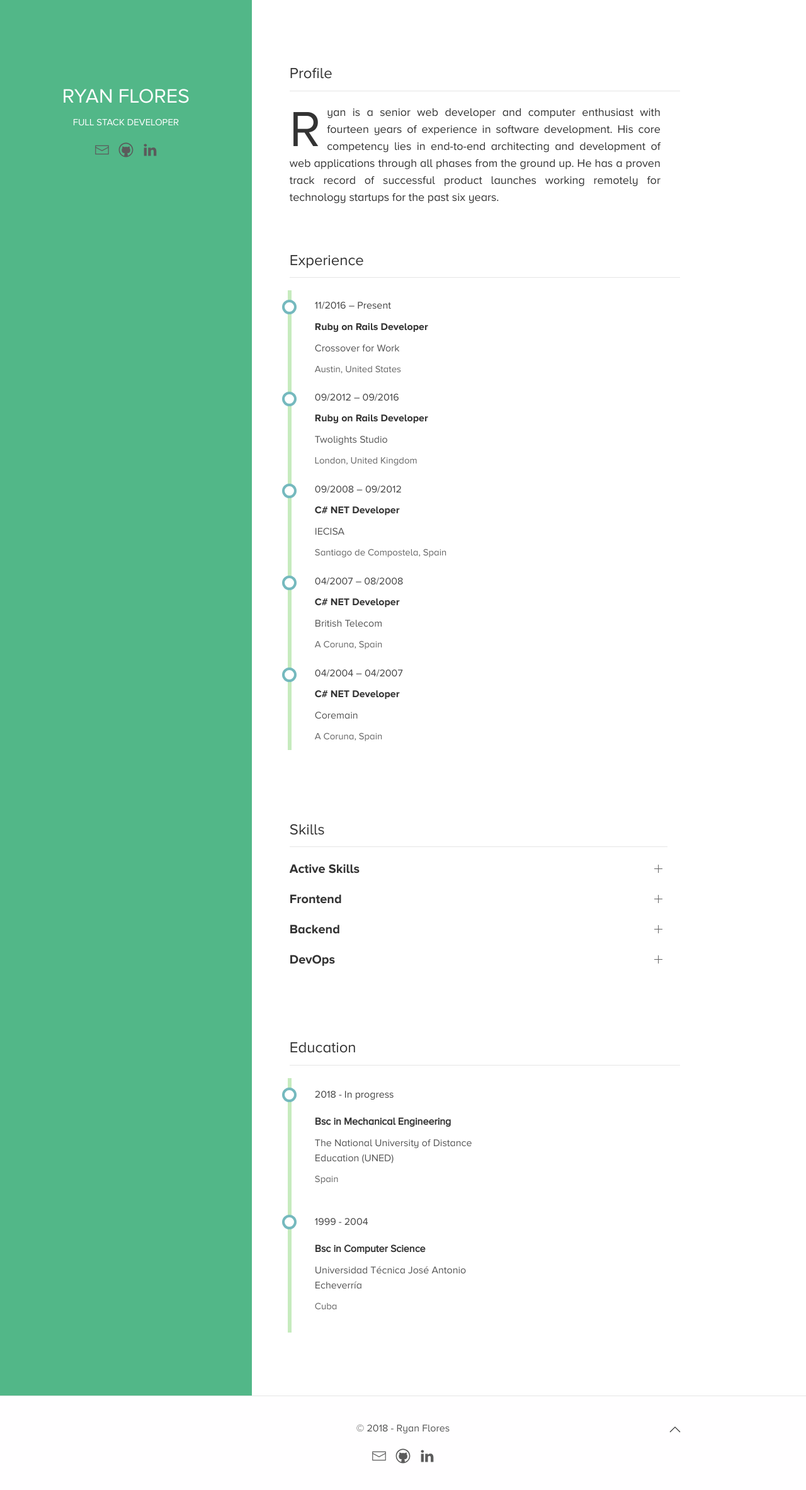
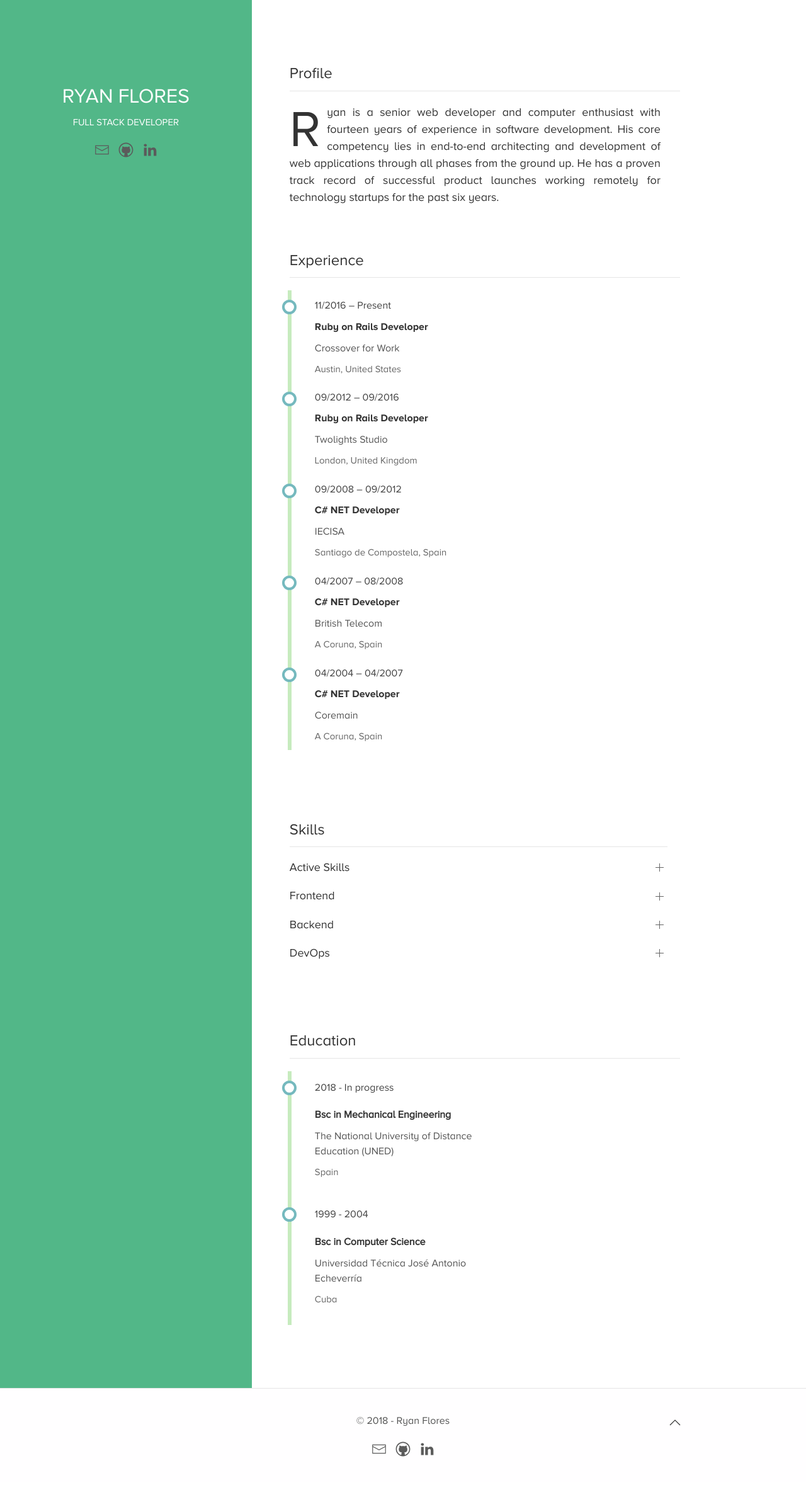
Before and after one commit to refactor8/refactor8.github.io, a Jekyll site: the page built from index.html, in a window 1280 px wide. Shown: the whole page at 63% size. Built offline with Jekyll 4.4.1, drawn with Linux system fonts in a browser that asks for light colours.

Commit message:
Change skills font size

```diff
--- a/assets/css/style.css
+++ b/assets/css/style.css
@@ -252,6 +252,12 @@ p {
   font-family: 'proxima_nova_altregular';
 }
 
+.uk-accordion-title {
+  font-family: 'proxima_nova_altregular';
+  font-weight: lighter !important;
+  font-size: 18px !important;
+}
+
 .skill-title {
   margin: 10px 0 0 0;
   color: #333;
```
